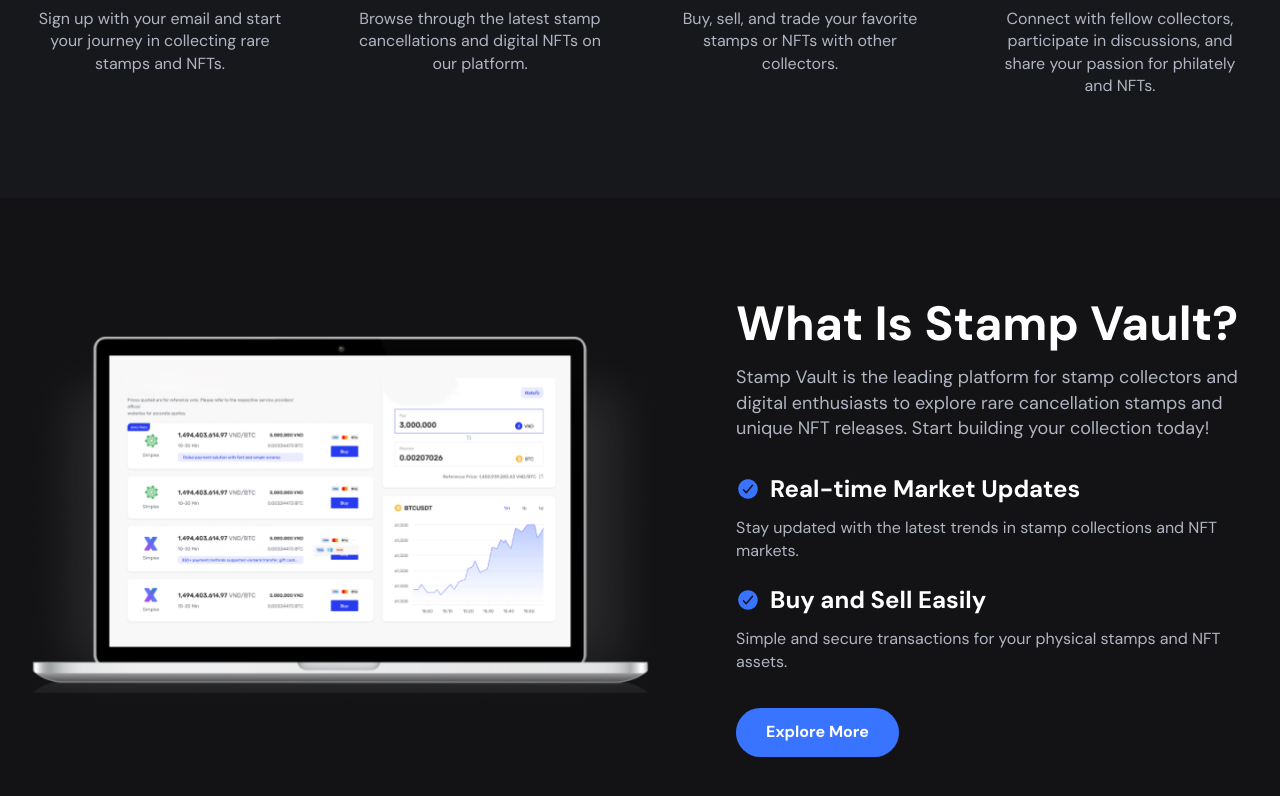
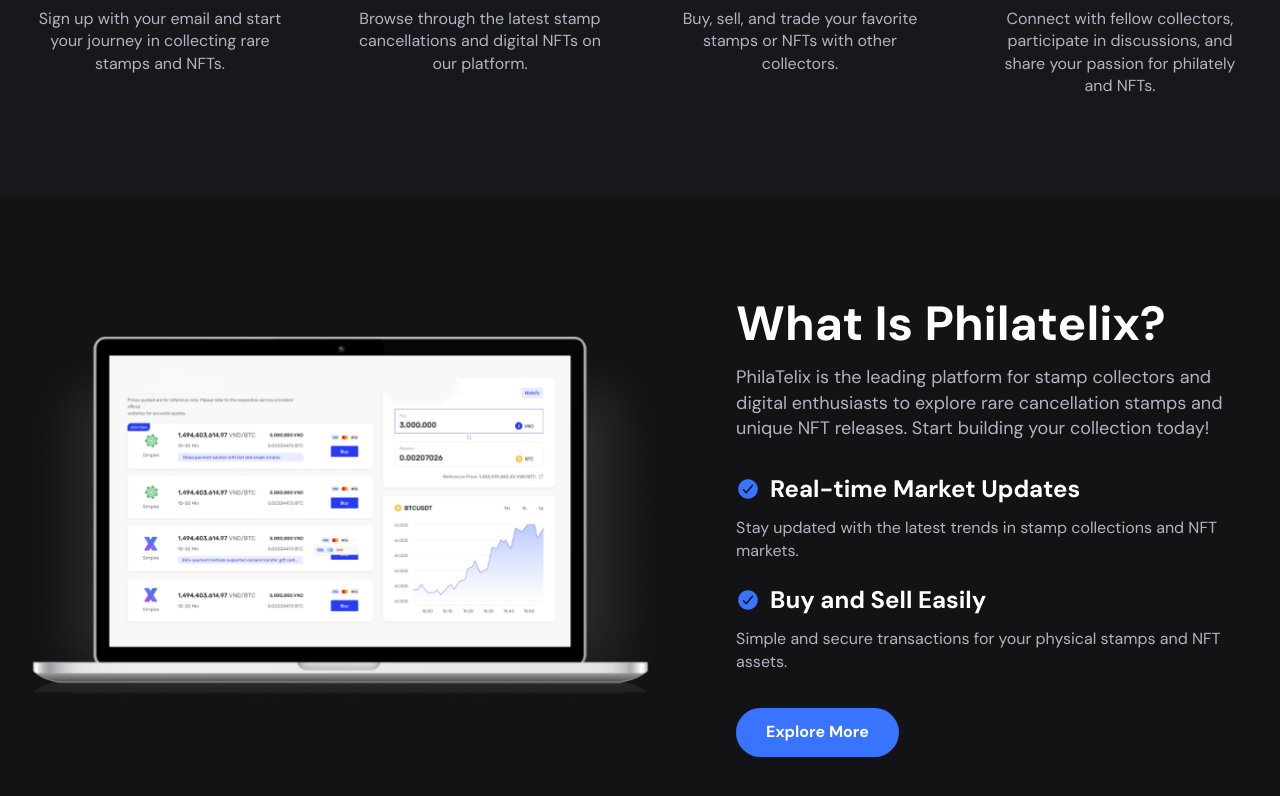
Before and after one commit to Ranojitdas/Philatelist_Cancellations-NFT, a plain HTML site: page index.html in a window 1280 px wide. Shown: the part 2311-3107 px from the top of the page. Drawn offline with nearby package versions, Linux system fonts and the light colour scheme; files whose address does not match are found by name.

Commit message:
Update index.html

```diff
--- a/index.html
+++ b/index.html
@@ -533,10 +533,10 @@
 
           <div class="about-content">
 
-            <h2 class="h2 section-title">What Is Stamp Vault?</h2>
+            <h2 class="h2 section-title">What Is Philatelix?</h2>
 
             <p class="section-text">
-              Stamp Vault is the leading platform for stamp collectors and digital enthusiasts to explore rare cancellation stamps and unique NFT releases. Start building your collection today!
+              PhilaTelix is the leading platform for stamp collectors and digital enthusiasts to explore rare cancellation stamps and unique NFT releases. Start building your collection today!
             </p>
 
             <ul class="section-list">
```
